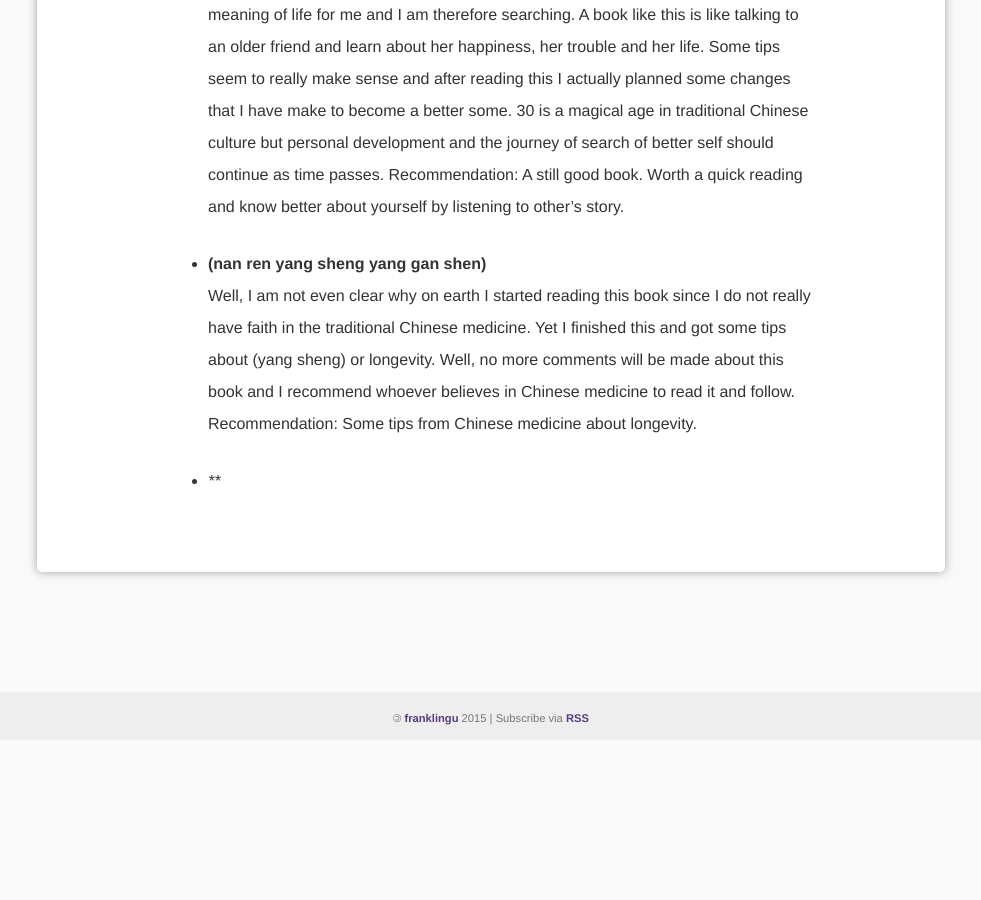
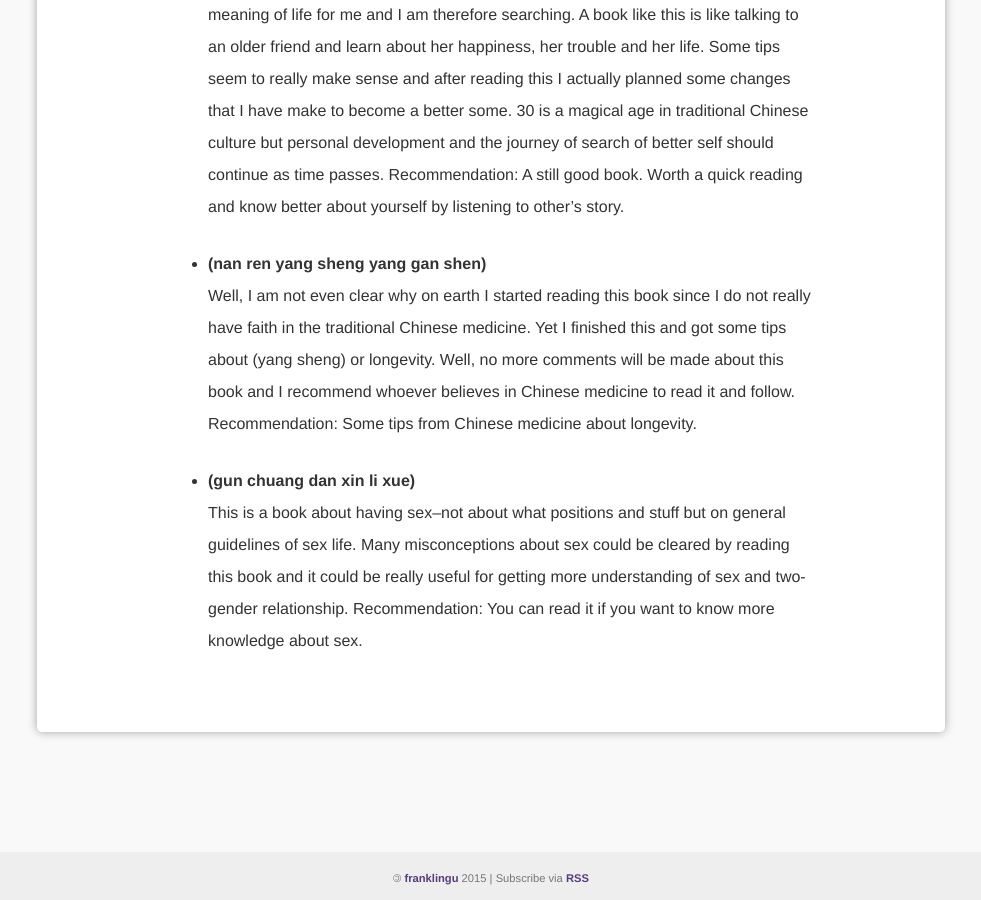
Before and after one commit to franklingu/franklingu.github.io, a Jekyll site: the page built from _posts/2015-12-09-reading-movies-list-and-others-of-2015.markdown, in a window 1280 px wide and 900 px high, scrolled down 2757 px. Shown: the whole window, without its empty margins (149-1130 px from the left). Built offline with Jekyll 4.4.1, drawn with Linux system fonts in a browser that asks for light colours; nearby versions of some CDN libraries; Markdown is read by kramdown in place of the engine named in the settings; comment, search, counter and statistics services are not loaded; before the commit the page ends 3497 px from its top, so only the background shows below that.

Commit message:
added another book review to list

```diff
--- a/_posts/2015-12-09-reading-movies-list-and-others-of-2015.markdown
+++ b/_posts/2015-12-09-reading-movies-list-and-others-of-2015.markdown
@@ -39,4 +39,6 @@ In 2015, I am becoming a fourth-year student in National University of Singapore
   Well, I am not even clear why on earth I started reading this book since I do not really have faith in the traditional Chinese medicine. Yet I finished this and got some tips about (yang sheng) or longevity. Well, no more comments will be made about this book and I recommend whoever believes in Chinese medicine to read it and follow.
   Recommendation: Some tips from Chinese medicine about longevity.
 
-* ****<br>
+* **(gun chuang dan xin li xue)**<br>
+  This is a book about having sex--not about what positions and stuff but on general guidelines of sex life. Many misconceptions about sex could be cleared by reading this book and it could be really useful for getting more understanding of sex and two-gender relationship.
+  Recommendation: You can read it if you want to know more knowledge about sex.
```
